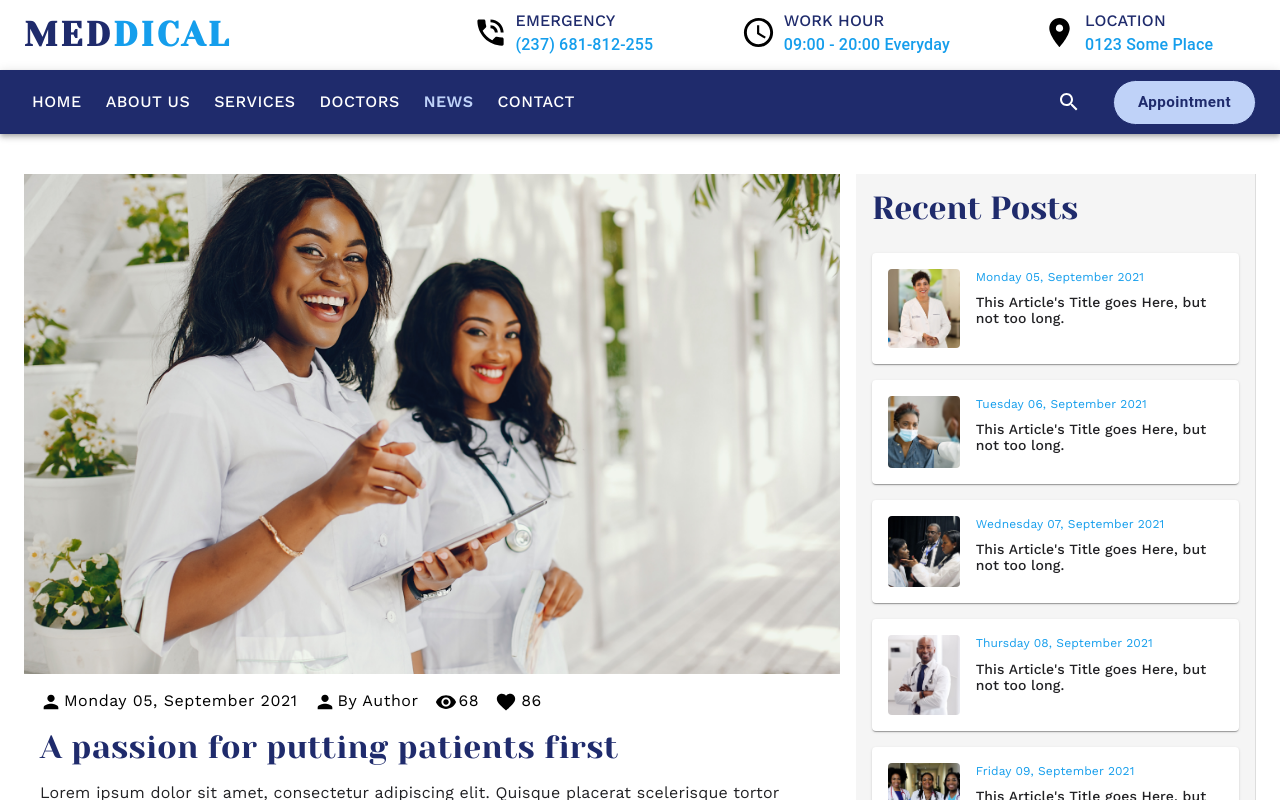
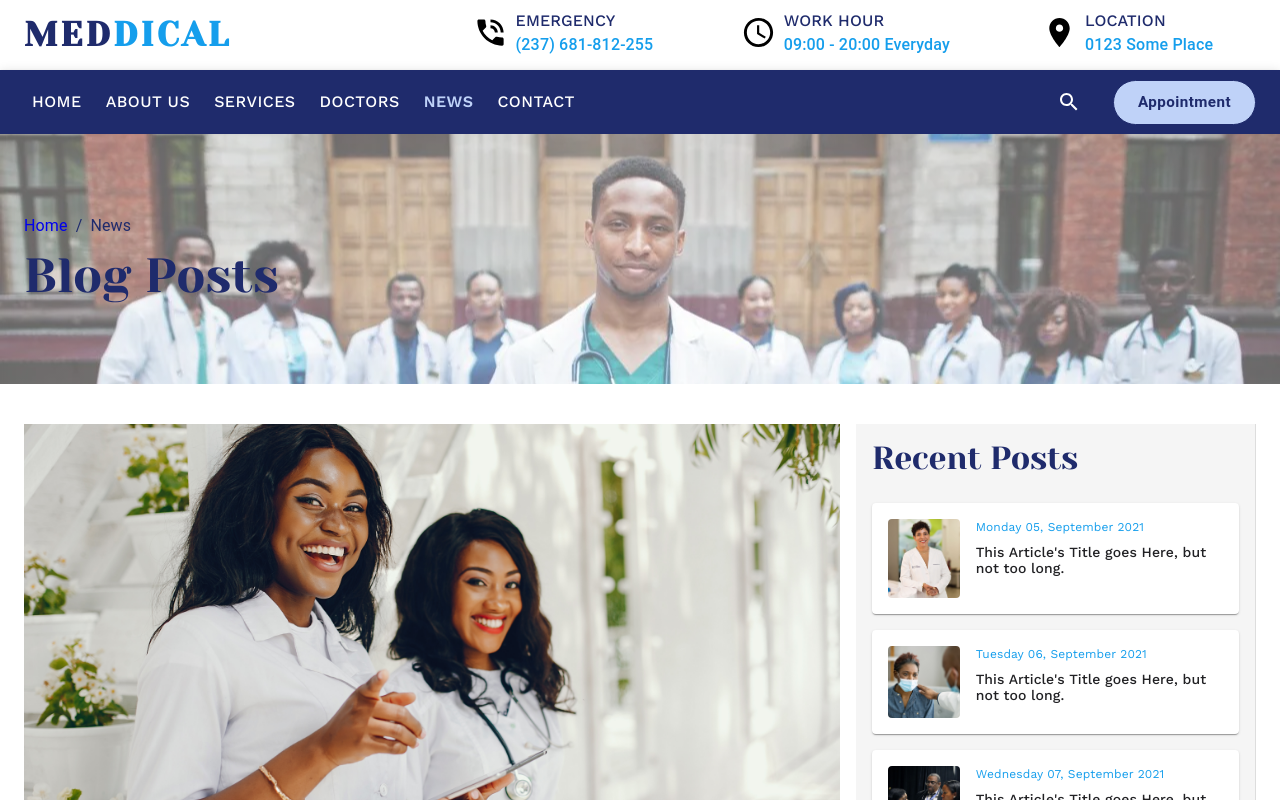
Before and after one commit to MayankKumar7888/Meddical-web, a React (Vite) app in the folder meddical-web/: page /news in a window 1280 px wide. Shown: the top 800 px of the page. Built offline with nearby package versions, Linux system fonts and the light colour scheme; a web font is replaced by a local one.

Commit message:
fix error

```diff
--- a/meddical-web/src/pages/Home.jsx
+++ b/meddical-web/src/pages/Home.jsx
@@ -15,7 +15,7 @@ import MonitorHeartIcon from '@mui/icons-material/MonitorHeart';
 import LocalHospitalIcon from '@mui/icons-material/LocalHospital';
 import BloodtypeIcon from '@mui/icons-material/Bloodtype';
 import ContactCards from "../components/ContactCards.jsx";
-import Heading from "../components/Header.jsx"
+import Heading from "../components/Heading.jsx"
 import DoctorCard from "../components/DoctorCard.jsx";
 import NewsSlider from "../components/NewsSlider.jsx";
 
--- a/meddical-web/src/pages/News.jsx
+++ b/meddical-web/src/pages/News.jsx
@@ -23,8 +23,9 @@ import Mediacard1 from "../assets/mediacard1.png";
 import Mediacard2 from "../assets/mediacard2.png";
 import ArrowRightAltIcon from '@mui/icons-material/ArrowRightAlt';
 import Articals from "../components/Articals.jsx";
-import Heading from "../components/Heading";
+import Heading from "../components/Heading.jsx";
 import ContactCards from "../components/ContactCards.jsx";
+import PageHero from "../components/PageHero.jsx";
 
 export default function News() {
     const newsData = [
@@ -114,6 +115,12 @@ export default function News() {
     ];
     return (
         <>
+            <Container maxWidth="xl" sx={{ py: 10 }} className="page-hero-section">
+                <PageHero
+                    title="Blog Posts"
+                    breadcrumbs="News"
+                />
+            </Container>
             <Container maxWidth="xl">
                 <Grid container spacing={2} sx={{ py: 5 }} >
                     <Grid size={{ xs: 12, md: 8 }}>
```
